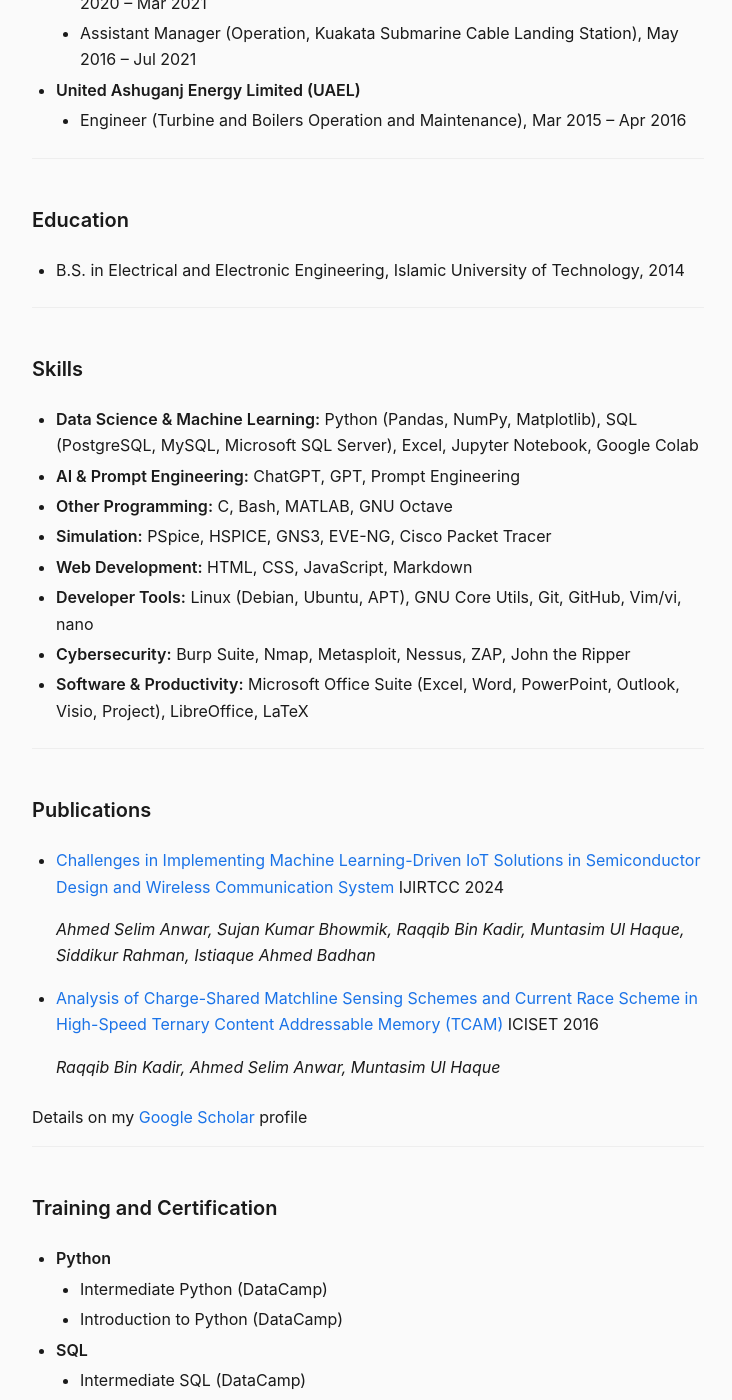
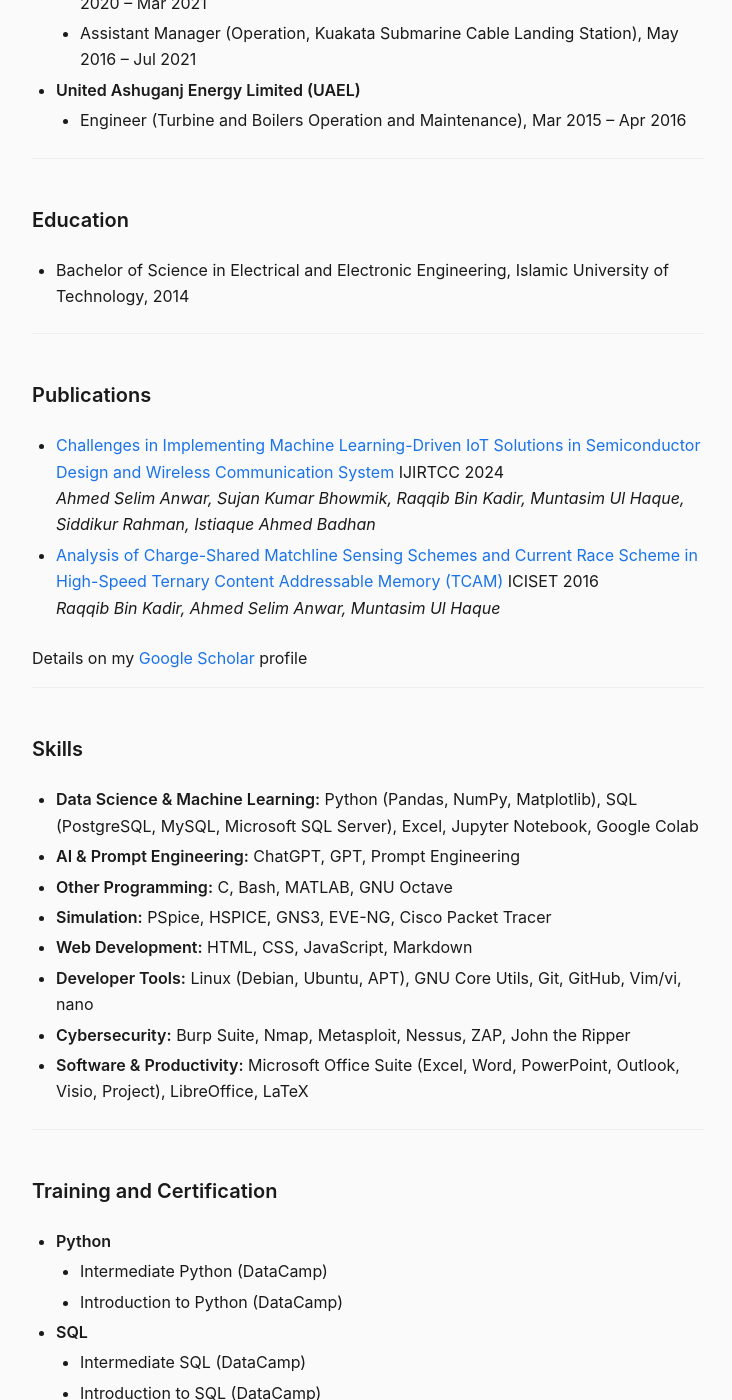
Before and after one commit to muntasimulhaque/muntasimulhaque.github.io, a Jekyll site: the page built from index.md, in a window 1280 px wide and 1400 px high, scrolled down 931 px. Shown: the whole window, without its empty margins (272-1004 px from the left). Built offline with Jekyll 4.4.1, drawn with Linux system fonts in a browser that asks for light colours; some of the changed lines change nothing that is shown.

Commit message:
Update index.md

```diff
--- a/index.md
+++ b/index.md
@@ -30,7 +30,16 @@
 
 #### Education
 
-* B.S. in Electrical and Electronic Engineering, Islamic University of Technology, 2014
+* Bachelor of Science in Electrical and Electronic Engineering, Islamic University of Technology, 2014
+
+#### Publications
+
+* [Challenges in Implementing Machine Learning-Driven IoT Solutions in Semiconductor Design and Wireless Communication System](https://ijritcc.org/index.php/ijritcc/article/view/11127){:target="_blank"} IJIRTCC 2024
+    *Ahmed Selim Anwar, Sujan Kumar Bhowmik, Raqqib Bin Kadir, Muntasim Ul Haque, Siddikur Rahman, Istiaque Ahmed Badhan*
+* [Analysis of Charge-Shared Matchline Sensing Schemes and Current Race Scheme in High-Speed Ternary Content Addressable Memory (TCAM)](https://doi.org/10.1109/ICISET.2016.7856490){:target="_blank"} ICISET 2016
+    *Raqqib Bin Kadir, Ahmed Selim Anwar, Muntasim Ul Haque*
+
+Details on my [Google Scholar](https://scholar.google.com/citations?user=XO3Zz1EAAAAJ&hl=en){:target="_blank"} profile
 
 #### Skills
 
@@ -42,17 +51,6 @@
 * **Developer Tools:** Linux (Debian, Ubuntu, APT), GNU Core Utils, Git, GitHub, Vim/vi, nano
 * **Cybersecurity:** Burp Suite, Nmap, Metasploit, Nessus, ZAP, John the Ripper
 * **Software & Productivity:** Microsoft Office Suite (Excel, Word, PowerPoint, Outlook, Visio, Project), LibreOffice, LaTeX
-
-#### Publications
-
-* [Challenges in Implementing Machine Learning-Driven IoT Solutions in Semiconductor Design and Wireless Communication System](https://ijritcc.org/index.php/ijritcc/article/view/11127){:target="_blank"} IJIRTCC 2024
-
-    *Ahmed Selim Anwar, Sujan Kumar Bhowmik, Raqqib Bin Kadir, Muntasim Ul Haque, Siddikur Rahman, Istiaque Ahmed Badhan*
-* [Analysis of Charge-Shared Matchline Sensing Schemes and Current Race Scheme in High-Speed Ternary Content Addressable Memory (TCAM)](https://doi.org/10.1109/ICISET.2016.7856490){:target="_blank"} ICISET 2016
-
-    *Raqqib Bin Kadir, Ahmed Selim Anwar, Muntasim Ul Haque*
-
-Details on my [Google Scholar](https://scholar.google.com/citations?user=XO3Zz1EAAAAJ&hl=en){:target="_blank"} profile
 
 #### Training and Certification
 
```
